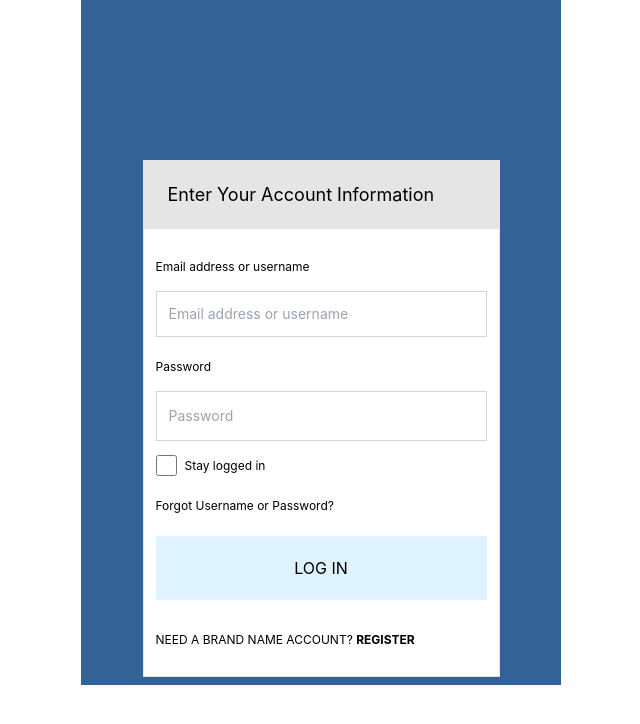
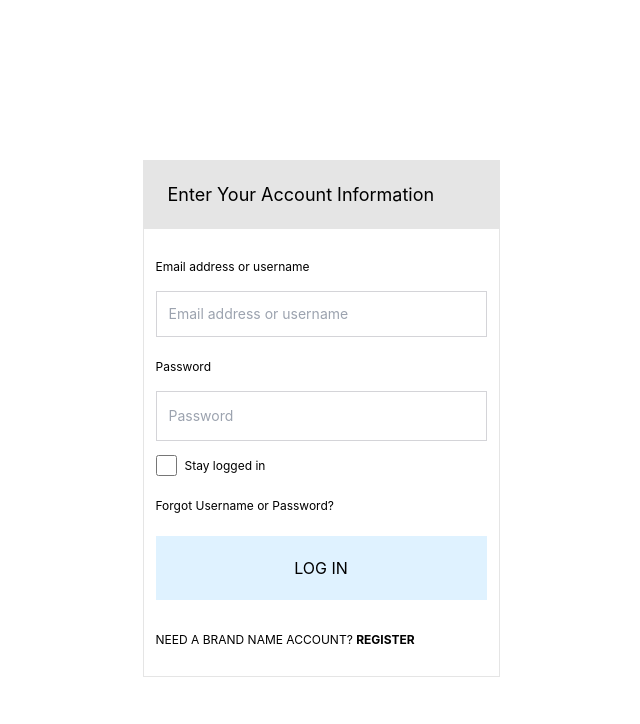
Before and after one commit to irvan-photon/royal-carribean-react, a React (Create React App) app: page /login in a window 1280 px wide. Shown: the top 724 px of the page, without its empty margins (319-959 px from the left). Built offline with nearby package versions, Linux system fonts and the light colour scheme.

Commit message:
change login background color

```diff
--- a/src/pages/Login.tsx
+++ b/src/pages/Login.tsx
@@ -20,7 +20,7 @@ export default function Login() {
   };
 
   return (
-    <div className="flex flex-col items-center pb-2 mx-auto w-full" style={{ backgroundColor: '#336296', maxWidth: '480px' }}>
+    <div className="flex flex-col items-center pb-2 mx-auto w-full" >
       <div className="flex flex-col pb-6 mt-40 w-full text-black bg-white border border-solid border-neutral-200" style={{ fontFamily: '510', maxWidth: '357px' }}>
         <div className="justify-center items-start px-6 py-6 text-lg leading-5 bg-neutral-200">
           Enter Your Account Information
```
